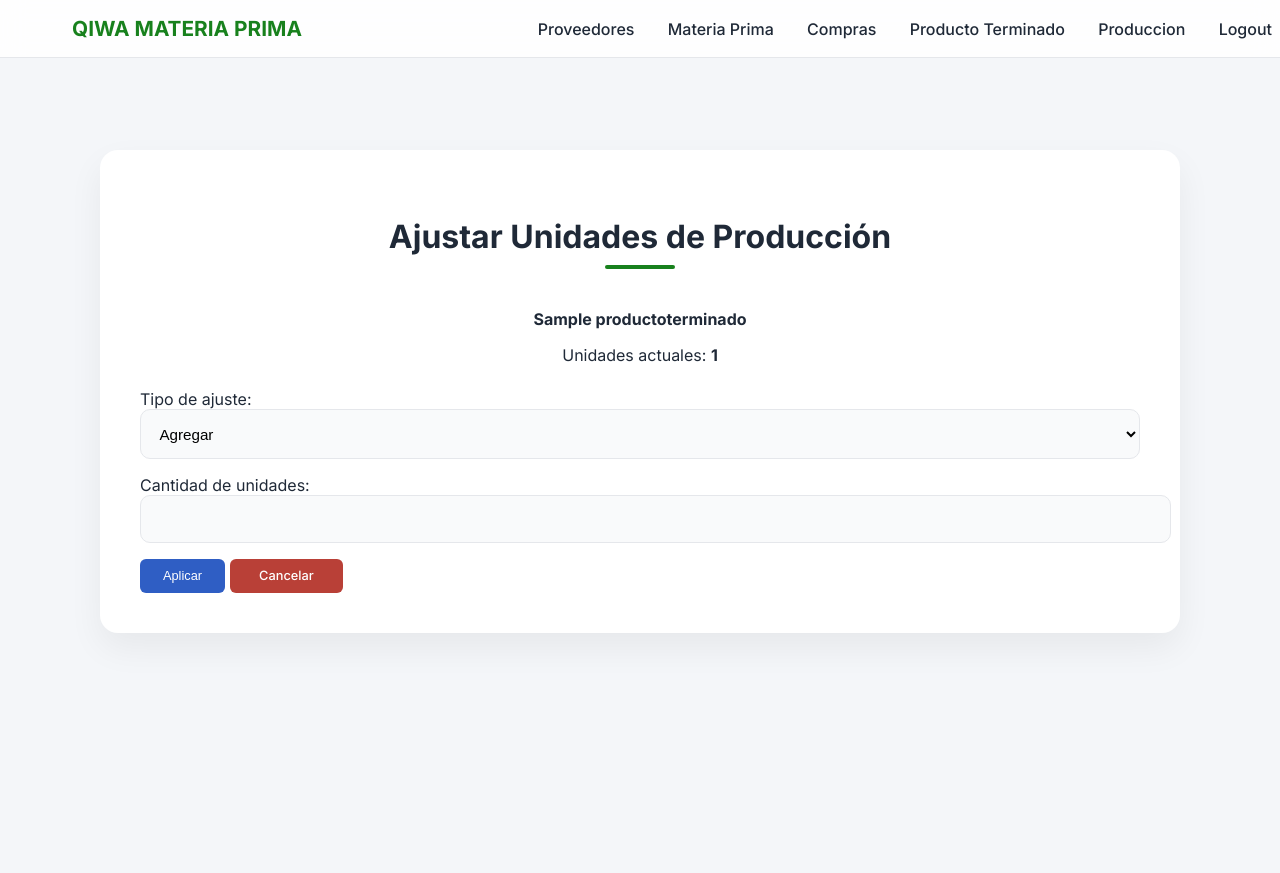
After one commit to MisaelMarron/MateriaPrima, a Django app: page /produccion/1/ajustar/ in a window 1280 px wide. The commit adds this page. Shown: the top 873 px of the page. Run offline with Django 5.2, Linux system fonts and the light colour scheme; a user stored in the database is signed in; tables that the repository leaves empty hold one stand-in row (values such as "Sample post").

Commit message:
feat: agregar cantidad_unidad y usar en views

```diff
--- a/MateriaPrimaGestor/forms.py
+++ b/MateriaPrimaGestor/forms.py
@@ -60,8 +60,25 @@ DetalleProductoFormSet = inlineformset_factory(
     can_delete=True
 )
 
+class ProduccionAjusteForm(forms.Form):
+    TIPO = (
+        ("SUMAR", "Agregar"),
+        ("RESTAR", "Quitar"),
+    )
+
+    tipo = forms.ChoiceField(choices=TIPO, label="Tipo de ajuste")
+
+    cantidad = forms.IntegerField(
+        min_value=1,
+        label="Cantidad de unidades"
+    )
+
 # produccion
 class ProduccionForm(forms.ModelForm):
     class Meta:
         model = ProduccionProducto
-        fields = ["producto", "cantidad"]
+        fields = ["producto", "cantidad", "cantidad_unidad"]
+        labels = {
+            "cantidad": "Cantidad de bulk",
+            "cantidad_unidad": "Cantidad de producto"
+        }
--- a/MateriaPrimaGestor/models.py
+++ b/MateriaPrimaGestor/models.py
@@ -63,6 +63,7 @@ class ProduccionProducto(models.Model):
     codigo = models.AutoField(primary_key=True)
     producto = models.ForeignKey(ProductoTerminado, on_delete=models.PROTECT)
     cantidad = models.DecimalField(max_digits=12, decimal_places=5, validators=[MinValueValidator(0)])
+    cantidad_unidad = models.IntegerField(validators=[MinValueValidator(0)])
     fecha_creacion = models.DateTimeField(auto_now_add=True)
 
 class ProduccionDetalle(models.Model):
--- /dev/null
+++ b/MateriaPrimaGestor/templates/produccion/ajustar.html
@@ -0,0 +1,41 @@
+{% extends "base.html" %}
+{% block title %}Ajustar Producción{% endblock %}
+
+{% block content %}
+
+<div class="form-container">
+
+    <h2 class="form-title">
+        Ajustar Unidades de Producción
+    </h2>
+
+    <p style="text-align:center; margin-bottom:1rem;">
+        <strong>{{ produccion.producto }}</strong>
+    </p>
+
+    <p style="text-align:center; margin-bottom:1.5rem;">
+        Unidades actuales: <strong>{{ produccion.cantidad_unidad }}</strong>
+    </p>
+
+    <form method="post" class="form-box">
+        {% csrf_token %}
+
+        {{ form.as_p }}
+
+        <div class="acciones-form">
+
+            <button type="submit" class="btn btn-produce">
+                Aplicar
+            </button>
+
+            <a href="{% url 'listar_producciones' %}" class="btn btn-delete">
+                Cancelar
+            </a>
+
+        </div>
+
+    </form>
+
+</div>
+
+{% endblock %}
--- a/MateriaPrimaGestor/templates/produccion/form.html
+++ b/MateriaPrimaGestor/templates/produccion/form.html
@@ -41,6 +41,7 @@
             </tbody>
         </table>
         <p id="costo-total">Costo Total Estimado: 0.00</p>
+        <p id="costo-unidad">Costo Unidad Estimada: 0.00</p>
     </div>
 
 </div>
@@ -50,8 +51,10 @@
         const form = document.getElementById('produccion-form');
         const productoSelect = form.querySelector('#id_producto');
         const cantidadInput = form.querySelector('#id_cantidad');
+        const cantidadUnidadInput = form.querySelector('#id_cantidad_unidad');
         const tableBody = document.querySelector('#consumos-table tbody');
         const costoTotalElem = document.getElementById('costo-total');
+        const costoUnidadElem = document.getElementById('costo-unidad');
         const accionesForm = document.getElementById('acciones-form');
 
         let recetaData = []; // Datos de receta
@@ -74,6 +77,7 @@
 
         function actualizarPreview() {
             const cantidad = parseFloat(cantidadInput.value) || 0;
+            const cantidadUnidad = parseInt(cantidadUnidadInput.value) || 1;
             tableBody.innerHTML = '';
             let costoTotal = 0;
             let ocultarDatos = false;
@@ -109,6 +113,7 @@
             }
 
             costoTotalElem.textContent = `Costo Total Estimado: ${costoTotal.toFixed(2)}`;
+            costoUnidadElem.textContent = `Costo Unitario Estimado: ${(costoTotal/cantidadUnidad).toFixed(2)}`;
         }
 
         productoSelect.addEventListener('change', function () {
@@ -116,6 +121,7 @@
         });
 
         cantidadInput.addEventListener('input', actualizarPreview);
+        cantidadUnidadInput.addEventListener('input', actualizarPreview);
 
         // Cargar inicial si es edición
         if (productoSelect.value) {
--- a/MateriaPrimaGestor/templates/produccion/listar.html
+++ b/MateriaPrimaGestor/templates/produccion/listar.html
@@ -27,11 +27,14 @@
             <tr>
                 <td>{{ p.codigo }}</td>
                 <td>{{ p.producto.nombre }}</td>
-                <td>{{ p.cantidad }}</td>
+                <td>{{ p.cantidad_unidad }}</td>
                 <td>{{ p.fecha_creacion }}</td>
                 <td class="acciones">
                     <a href="{% url 'editar_produccion' p.codigo %}" class="btn btn-edit">
                         Editar
+                    </a>
+                    <a href="{% url 'ajustar_produccion' p.codigo %}" class="btn btn-produce">
+                        Ajustar
                     </a>
                     <a href="{% url 'eliminar_produccion' p.codigo %}" class="btn btn-delete">
                         Eliminar
--- a/MateriaPrimaGestor/urls.py
+++ b/MateriaPrimaGestor/urls.py
@@ -33,6 +33,7 @@ urlpatterns = [
     path("produccion/crear/", views.crear_produccion, name="crear_produccion"),
     path("produccion/<int:pk>/editar/", views.editar_produccion, name="editar_produccion"),
     path("produccion/<int:pk>/eliminar/", views.eliminar_produccion, name="eliminar_produccion"),
+    path("produccion/<int:pk>/ajustar/", views.ajustar_produccion, name="ajustar_produccion"),
     path('get_receta/<int:producto_id>/', views.get_receta, name='get_receta'),
     path('get_materias_primas/', views.get_materias_primas, name='get_materias_primas'),
 ]
--- a/MateriaPrimaGestor/views.py
+++ b/MateriaPrimaGestor/views.py
@@ -268,6 +268,7 @@ def crear_produccion(request):
     if request.method == "POST" and form.is_valid():
         producto = form.cleaned_data["producto"]
         cantidad_producir = form.cleaned_data["cantidad"]
+        cantidad_unidad = form.cleaned_data["cantidad_unidad"]
         receta = DetalleProducto.objects.filter(producto=producto)
 
         if not receta.exists():
@@ -283,7 +284,7 @@ def crear_produccion(request):
 
         # GUARDAR
         produccion = form.save()
-        producto.cantidad += cantidad_producir
+        producto.cantidad += cantidad_unidad
         producto.save()
 
         costo_total = Decimal("0")
@@ -316,6 +317,7 @@ def editar_produccion(request, pk):
     if request.method == "POST" and form.is_valid():
         producto = form.cleaned_data["producto"]
         nueva_cantidad = form.cleaned_data["cantidad"]
+        cantidad_unidad = form.cleaned_data["cantidad_unidad"]
         receta = DetalleProducto.objects.filter(producto=producto)
 
         if not receta.exists():
@@ -340,13 +342,13 @@ def editar_produccion(request, pk):
             det.materia_prima.cantidad += det.cantidad
             det.materia_prima.save()
 
-        produccion.producto.cantidad -= produccion.cantidad
+        produccion.producto.cantidad -= produccion.cantidad_unidad
         produccion.producto.save()
         detalles_anteriores.delete()
 
         # 3. GUARDAR Y APLICAR NUEVA PRODUCCIÓN
         produccion = form.save()
-        produccion.producto.cantidad += nueva_cantidad
+        produccion.producto.cantidad += cantidad_unidad
         produccion.producto.save()
 
         for item in receta:
@@ -376,6 +378,27 @@ def eliminar_produccion(request, pk):
         return redirect("listar_producciones")
     return render(request, "produccion/eliminar.html", {"produccion": produccion})
 
+@login_required
+def ajustar_produccion(request, pk):
+    produccion = get_object_or_404(ProduccionProducto, pk=pk)
+    form = ProduccionAjusteForm(request.POST or None)
+    if form.is_valid():
+        cantidad = form.cleaned_data["cantidad"]
+        tipo = form.cleaned_data["tipo"]
+        if tipo == "SUMAR":
+            produccion.cantidad_unidad += cantidad
+        else:
+            if cantidad > produccion.cantidad_unidad:
+                messages.error(request, "No puedes dejar unidades negativas.")
+                return redirect("ajustar_produccion", pk=pk)
+            produccion.cantidad_unidad -= cantidad
+        produccion.save()
+        messages.success(request, "Unidades actualizadas correctamente.")
+        return redirect("listar_producciones")
+
+    return render( request, "produccion/ajustar.html",{ "form": form, "produccion": produccion} )
+
+# APIS json
 def get_receta(request, producto_id):
     receta = DetalleProducto.objects.filter(producto_id=producto_id).values(
         'materia_prima__nombre',
```
Also changed, not shown: MateriaPrimaGestor/migrations/0003_produccionproducto_cantidad_unidad.py (added).
